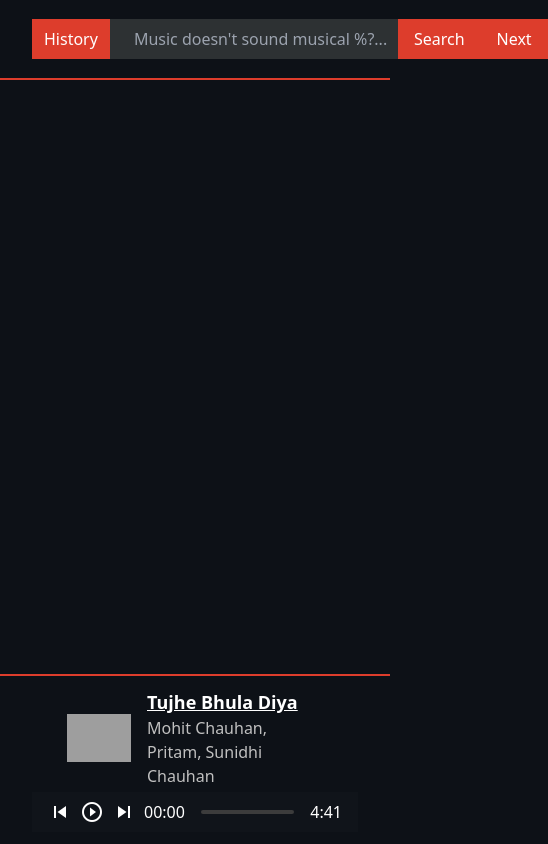
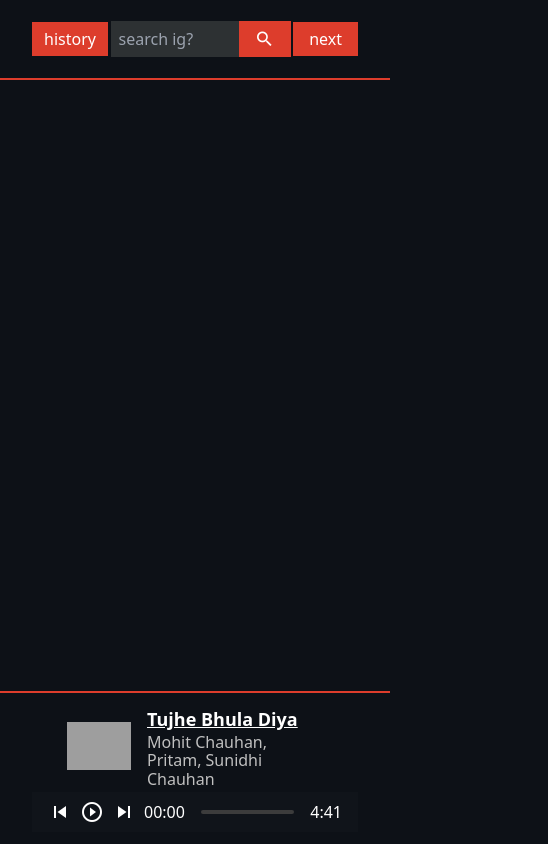
Before and after one commit to darshanCommits/musicPlayer, a website built with Vite: page index.html in a window 390 px wide. Shown: the whole page, 548 px wide, since content can reach past the window. Built offline with nearby package versions, Linux system fonts and the light colour scheme; no server answers; grey boxes are pictures that could not be loaded.

Commit message:
minor responsive fixes

```diff
--- a/index.html
+++ b/index.html
@@ -6,30 +6,33 @@
   <meta name="viewport" content="width=device-width, initial-scale=1.0">
   <title>Saavn webMeister</title>
   <script type="module" defer src="./src/js/app.ts"></script>
+  <link rel="stylesheet" href="./src/output.css">
   <link href="https://fonts.googleapis.com/icon?family=Material+Icons" rel="stylesheet">
 </head>
 
 <body class="min-h-screen bg-body text-white">
 
   <header class="sm:fixed top-0 z-10 w-full h-20 flex justify-between items-center bg-body px-8 border-red border-b-2">
-    <button id="btn-history" class="bg-red text-white active:bg-red-hover  py-2 px-3 focus:outline-none">
-      History
+    <button id="btn-history" class="bg-red text-white active:bg-red-hover py-2 px-3 focus:outline-none">
+      history
     </button>
 
     <form id="search-container" class="flex flex-row items-center bg-gray text-white  ">
-      <input autofocus type="text" id="search-input" placeholder="Music doesn't sound musical %?..."
-        class="pl-6 py-2 w-72 bg-gray focus:outline-none">
-      <input type="submit" id="search-button" value="Search"
-        class="active:bg-red bg-red text-white cursor-pointer py-2 px-4 focus:outline-none">
+      <input autofocus type="text" id="search-input" placeholder="search ig?"
+        class="pl-2 sm:pl-6 w-32 sm:w-72 py-2 bg-gray focus:outline-none">
+      <button type="submit" id="search-button" value="Search"
+        class="active:bg-red bg-red text-white cursor-pointer py-2 px-4 focus:outline-none material-icons text-[20px]">
+        search
+      </button>
     </form>
 
     <button id="btn-next" class="bg-red text-white active:bg-red-hover py-2 px-4 focus:outline-none">
-      Next
+      next
     </button>
   </header>
 
 
-  <main class="p-6 sm:pt-[6.25rem] sm:pb-28 pb-40">
+  <main class="p-6 sm:pt-[6.5rem] sm:pb-28 pb-40">
     <div id="list-container" class="grid lg:grid-cols-3 md:grid-cols-2 gap-4 transition-all"></div>
     <div id="history-container" class=""></div>
   </main>
--- a/src/js/app.ts
+++ b/src/js/app.ts
@@ -1,5 +1,5 @@
 import "normalize.css";
-import "../output.css"
+// import "../output.css"
 import * as list from "./events/list";
 import * as player from "./events/player";
 import * as dom from "./dom";
--- a/src/js/dom.ts
+++ b/src/js/dom.ts
@@ -15,7 +15,7 @@ export const trackElement = document.querySelector(
 ) as HTMLDivElement;
 export const search = document.querySelector(
 	"#search-button",
-) as HTMLInputElement;
+) as HTMLButtonElement;
 export const playState = document.querySelector(
 	"#play-pause",
 ) as HTMLButtonElement;
```
Also changed, not shown: src/output.css.
